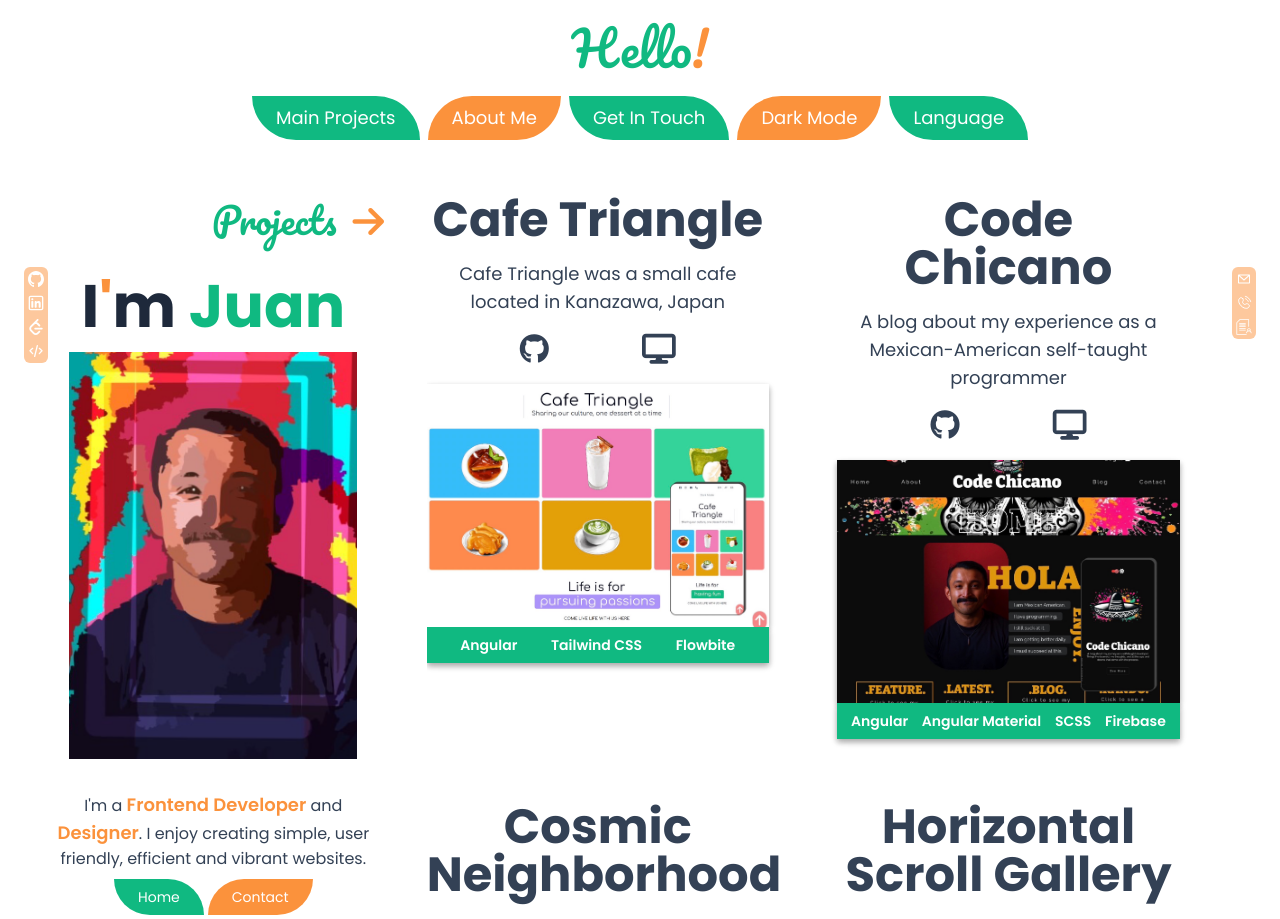
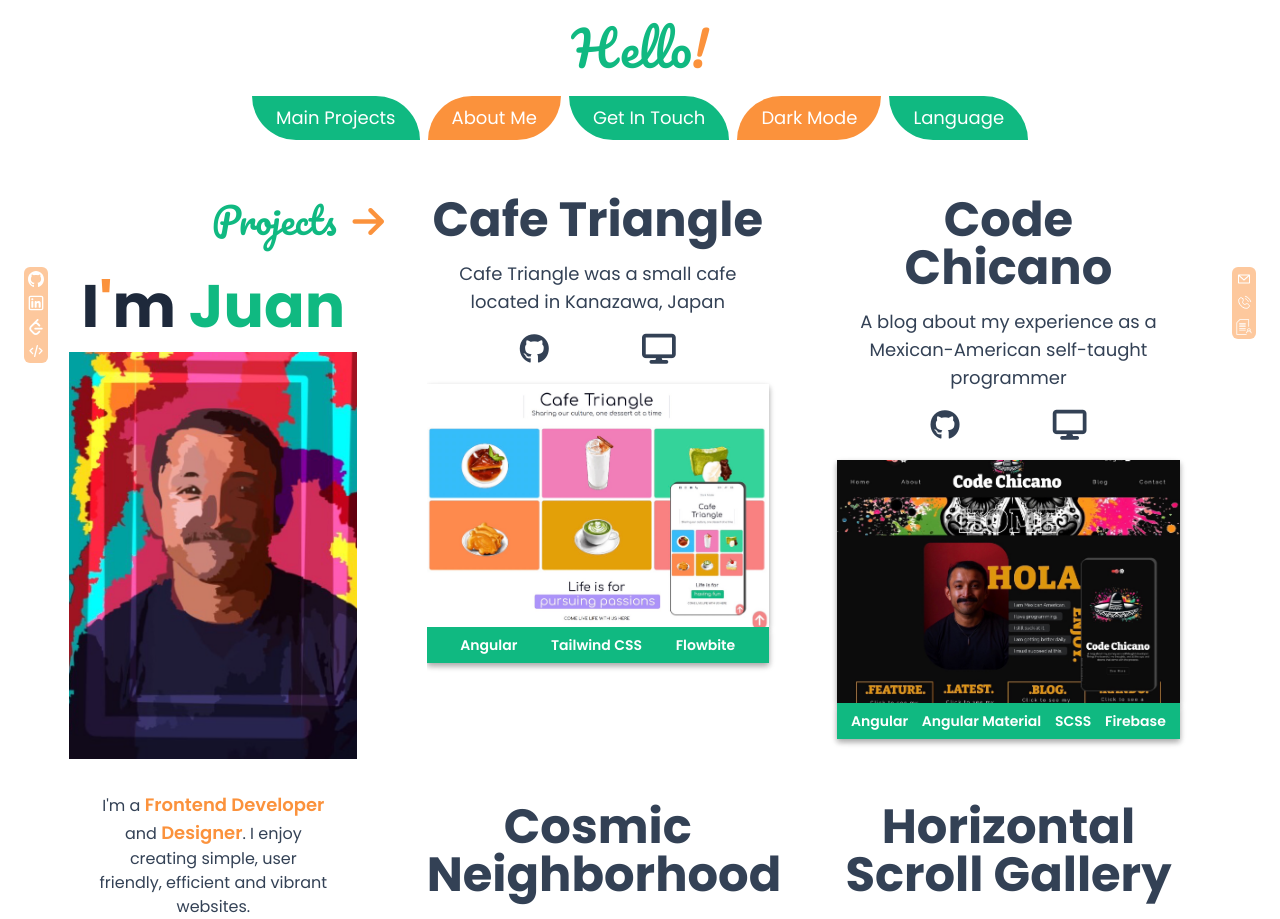
Before and after one commit to dev-jLagunas/my-portfolio, a Vue app: page / in a window 1280 px wide. Shown: the top 919 px of the page. Built offline with nearby package versions, Linux system fonts and the light colour scheme.

Commit message:
feat: add LinksBtnsComponent to Contact and AboutMe views

```diff
--- a/src/App.vue
+++ b/src/App.vue
@@ -17,7 +17,7 @@
 </script>
 
 <template>
-  <div class="py-6 dark:bg-slate-900 relative h-screen">
+  <div class="py-6 dark:bg-slate-900 relative h-max">
     <Header />
     <SocialLinks class="fixed top-1/3 left-2 z-10 lg:left-6" />
     <QuickLinks class="fixed right-2 top-1/3 lg:right-6" />
@@ -38,8 +38,12 @@
         />
       </transition>
     </div>
-    <Navbar @darkModeToggled="toggleDarkMode" :isDarkMode="isDarkMode" class="hidden md:block" />
-    <main class="grid place-content-center">
+    <Navbar
+      @darkModeToggled="toggleDarkMode"
+      :isDarkMode="isDarkMode"
+      class="hidden md:block"
+    />
+    <main class="grid place-content-center dark:bg-slate-900">
       <router-view v-slot="{ Component }">
         <transition name="page">
           <component :is="Component" />
--- a/src/components/HeroComponent.vue
+++ b/src/components/HeroComponent.vue
@@ -27,7 +27,7 @@
         class="w-60 mx-auto my-4 sm:w-72 lg:w-52 xl:w-72"
       />
       <figcaption
-        class="text-slate-700 text-center px-4 dark:text-slate-200 md:text-xl md:px-0 lg:text-base"
+        class="text-slate-700 text-center px-4 dark:text-slate-200 md:text-xl md:px-0 lg:text-base lg:w-2/3"
       >
         I'm a
         <span
--- a/src/components/LinksBtnsContainer.vue
+++ b/src/components/LinksBtnsContainer.vue
@@ -1,7 +1,7 @@
 <script setup></script>
 
 <template>
-  <div class="w-max mx-auto lg:text-sm lg:mt-4">
+  <div class="w-max mx-auto lg:text-sm lg:mt-8">
     <router-link to="/" class="nav-link-emerald mr-1">Home</router-link>
     <router-link to="/contact" class="nav-link-orange">Contact</router-link>
   </div>
--- a/src/views/AboutMeView.vue
+++ b/src/views/AboutMeView.vue
@@ -1,12 +1,14 @@
 <script setup>
 import selfPhoto from "@/assets/about/self-img.png";
+import LinksButtons from "@/components/LinksBtnsContainer.vue";
+
 const specialization = `I specialize in front-end development with Angular and Vue, and have strong skills in vanilla JavaScript and CSS, TypeScript, and frameworks like Tailwind CSS.
 I've built several dynamic projects and bring a diverse background, including business ownership and fluency in English, Spanish, and Japanese. `;
 </script>
 
 <template>
   <section
-    class="mt-4 md:w-2/3 md:mx-auto lg:w-1/2 md:grid md:place-content-center 2xl:mt-16"
+    class="mt-4 md:w-2/3 md:mx-auto lg:w-1/2 md:grid md:place-content-center 2xl:mt-16 dark:bg-slate-900"
   >
     <div class="mt-4 font-poppins">
       <article class="w-90vw mx-auto md:w-full">
@@ -91,6 +93,7 @@
         class="w-90vw mx-auto mt-4 sm:w-96"
       />
     </div>
+    <LinksButtons class="my-4" />
   </section>
 </template>
 
--- a/src/views/ContactMeView.vue
+++ b/src/views/ContactMeView.vue
@@ -1,5 +1,6 @@
 <script setup>
 import selfImg from "@/assets/contact/self-illustration.png";
+import LinksButtons from "@/components/LinksBtnsContainer.vue";
 </script>
 
 <template>
@@ -113,6 +114,7 @@
         <button class="w-2/3 bg-emerald-500 text-white">Submit</button>
       </form>
     </section>
+    <LinksButtons class="pb-4" />
   </section>
 </template>
 
```
